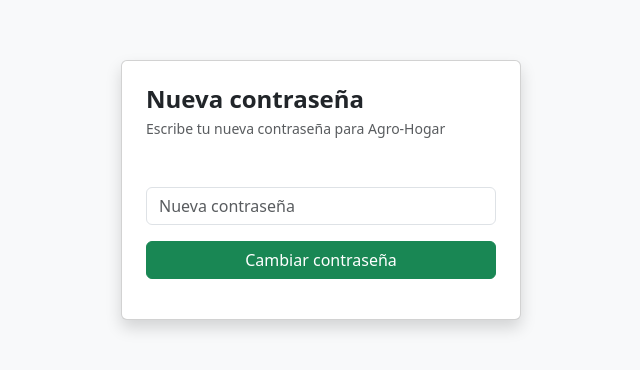
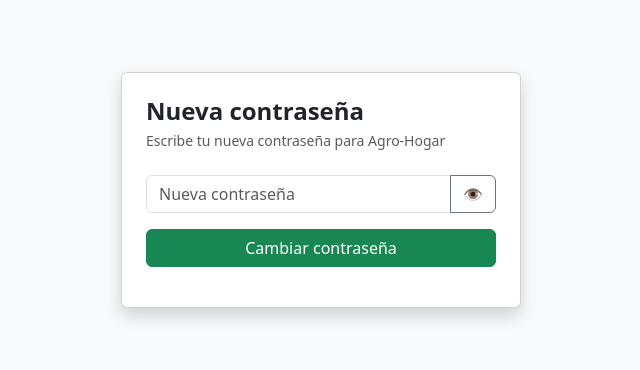
Before and after one commit to 0swq/Agro-alt1, a website: page index.html in a window 1280 px wide. Shown: the part 210-580 px from the top of the page, without its empty margins (319-959 px from the left). Drawn offline with nearby package versions, Linux system fonts and the light colour scheme.

Commit message:
actualización

```diff
--- a/index.html
+++ b/index.html
@@ -13,13 +13,18 @@
     <p class="text-muted mb-4" style="font-size: 14px;">Escribe tu nueva contraseña para Agro-Hogar</p>
 
     <div class="mb-3">
-        <label for="password"></label><input
+        <div class="input-group">
+            <input
                     type="password"
                     id="password"
                     class="form-control"
                     placeholder="Nueva contraseña"
                     minlength="6"
             />
+            <button class="btn btn-outline-secondary" type="button" onclick="toggleVer()">
+                <span id="iconoOjo">👁</span>
+            </button>
+        </div>
     </div>
 
     <button id="btn" class="btn btn-success w-100" onclick="cambiar()">
--- a/index.js
+++ b/index.js
@@ -1,5 +1,5 @@
-
-const client = window.supabase.createClient(
+const { createClient } = window.supabase
+const client = createClient(
     'https://awgtrkchonoambjvqnxw.supabase.co',
     'TU_ANON_KEY'
 )
@@ -32,3 +32,8 @@ async function cambiar() {
         btn.textContent = 'Listo'
     }
 }
+
+function toggleVer() {
+    const input = document.getElementById('password')
+    input.type = input.type === 'password' ? 'text' : 'password'
+}
```
Lines whose indentation alone changed are shown as unchanged.
